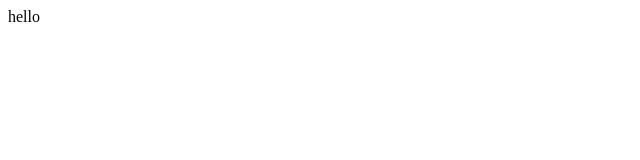
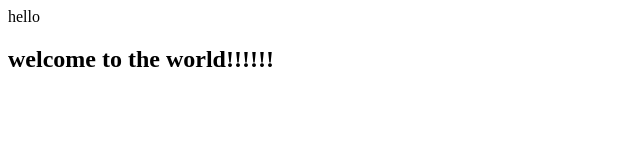
Before and after one commit to sreejith10/sreetest2, a plain HTML site: page index.html in a window 1280 px wide. Shown: the whole page, without its empty margins (0-640 px from the left). Drawn offline with Linux system fonts and the light colour scheme.

Commit message:
file added

```diff
--- a/index.html
+++ b/index.html
@@ -1 +1,2 @@
 hello
+<h2> welcome to the world!!!!!!</h2>
```
